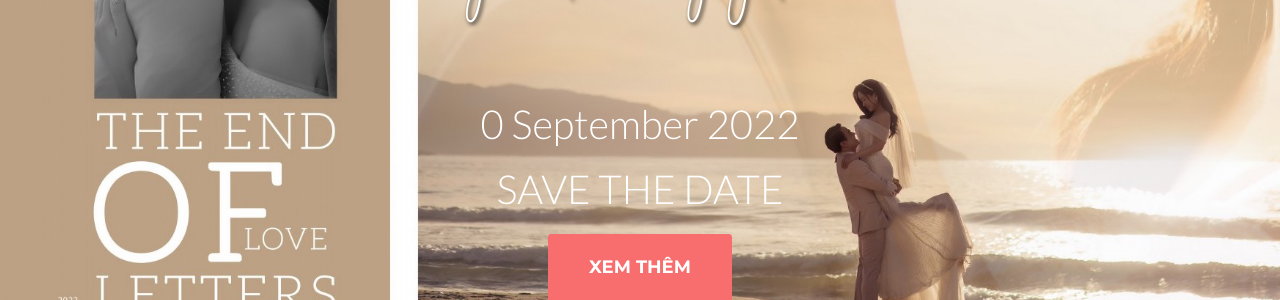
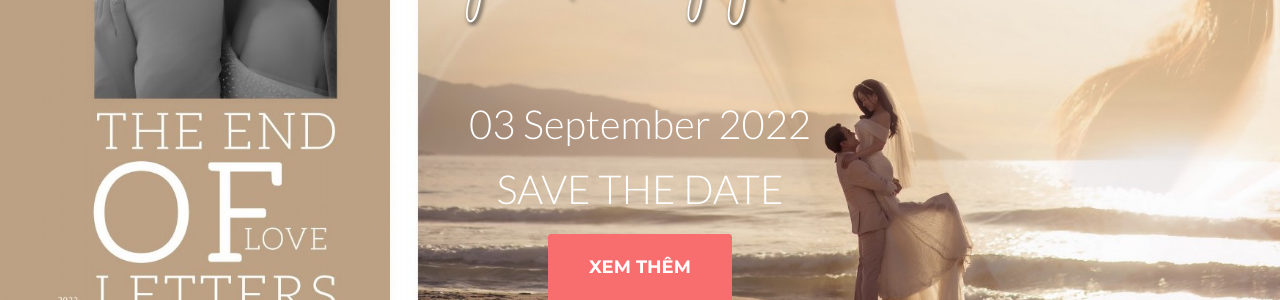
Before and after one commit to phatque/phatque, a Jekyll site: the page built from index.html, in a window 1280 px wide and 900 px high. Shown: the part 366-666 px from the top of the window. Built offline with Jekyll 4.4.1, drawn with Linux system fonts in a browser that asks for light colours; some web fonts are replaced.

Commit message:
Update header.html

```diff
--- a/_includes/en_data/header.html
+++ b/_includes/en_data/header.html
@@ -48,7 +48,7 @@
     <div class="container">
         <div class="intro-text">
             <div class="intro-heading">Cong Phat & Nguyet Que</div>
-            <div class="intro-lead-in">0 September 2022</div>
+            <div class="intro-lead-in">03 September 2022</div>
             <div class="intro-lead-in">SAVE THE DATE</div>
             <a href="#events" class="page-scroll btn btn-xl">Xem thêm</a>
         </div>
```
